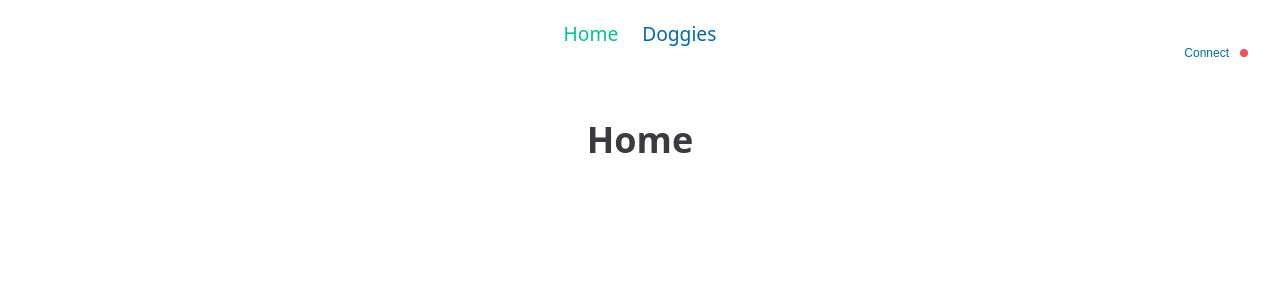
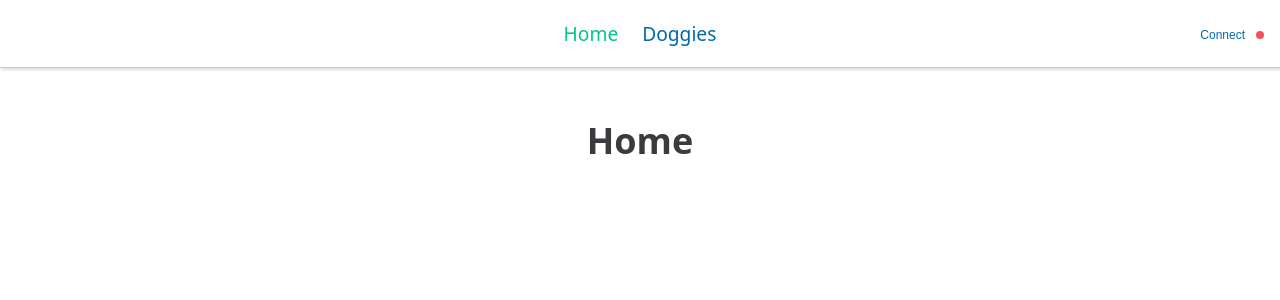
Before and after one commit to Gafilipoie/the-doggies, a Nuxt app: page / in a window 1280 px wide. Shown: the top 300 px of the page. Built offline with nearby package versions, Linux system fonts and the light colour scheme.

Commit message:
small redesign

```diff
--- a/layouts/default.vue
+++ b/layouts/default.vue
@@ -8,9 +8,7 @@
         </ul>
       </nav>
 
-      <div class="connection-status-wrapper">
-        <ConnectionStatus />
-      </div>
+      <ConnectionStatus />
     </header>
 
     <div>
@@ -22,11 +20,15 @@
 <style lang="scss" scoped>
 .header {
   position: relative;
+  padding: 16px 24px;
+  border-bottom: 1px solid #ccc;
+  box-shadow: 1px 1px 4px rgba(2, 2, 2, 0.2);
   .header__nav {
     padding: 0 1rem;
     .header__nav__list {
       list-style-type: none;
       padding: 0;
+      margin: 0;
       display: flex;
       justify-content: center;
       flex-wrap: wrap;
@@ -40,11 +42,5 @@
       }
     }
   }
-
-  .connection-status-wrapper {
-    position: absolute;
-    top: 2px;
-    right: 16px;
-  }
 }
 </style>
```
